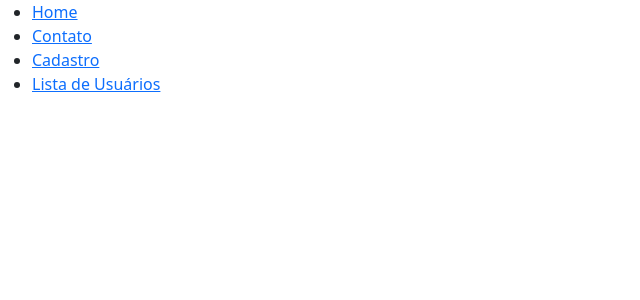
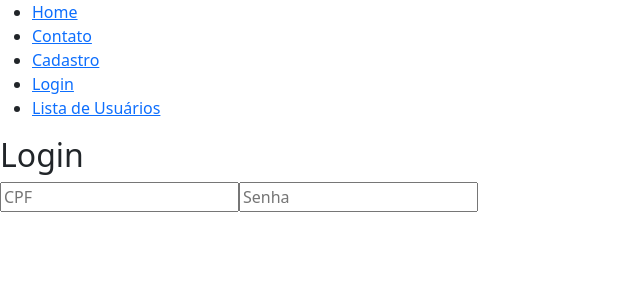
Before and after one commit to pollyana-valverde/sistemaElite, a React (Create React App) app in the folder frontend/: page /login in a window 1280 px wide. Shown: the top 300 px of the page, without its empty margins (0-640 px from the left). Built offline with nearby package versions, Linux system fonts and the light colour scheme.

Commit message:
Login em andamento

```diff
--- a/frontend/src/Components/Navegacao.jsx
+++ b/frontend/src/Components/Navegacao.jsx
@@ -16,6 +16,9 @@ const Header = () => {
             <Link to="/cadastro">Cadastro</Link>
           </li>
           <li>
+            <Link to="/login">Login</Link>
+          </li>
+          <li>
             <Link to="/listaUsuarios">Lista de Usuários</Link>
           </li>
         </ul>
--- /dev/null
+++ b/frontend/src/Pages/Login.js
@@ -0,0 +1,56 @@
+//Login de funcionário
+import React from "react";
+
+// // Rota para buscar um registro específico pelo ID
+// router.get('/cadastros/:cpf', (req, res) => {
+//     const { id } = req.params;
+//     connection.query('SELECT cpf, senha FROM cadastro WHERE cpf = ?', [cpf], (err, results) => {
+//       if (err) {
+//         console.error('Erro ao buscar o registro:', err);
+//         res.status(500).json({ error: 'Erro ao buscar o registro' });
+//         return;
+//       }
+//       if (results.length === 0) {
+//         res.status(404).json({ error: 'Registro não encontrado' });
+//         return;
+//       }
+//       res.json(results[0]);
+//     });
+//   });
+
+//   const handleSubmit = async (e) => {
+//     e.preventDefault();
+//     try {
+//       await axios.post('http://localhost:3001/cadastros', formData);
+//       alert('Cadastro criado com sucesso!');
+//       // Limpar o formulário após o envio bem-sucedido
+//       setFormData({
+//         nome: '',
+//         email: '',
+//         cpf: '',
+//         endereco: '',
+//         telefone: '',
+//         senha: ''
+//       });
+//     } catch (error) {
+//       console.error('Erro ao criar cadastro:', error);
+//       alert('Erro ao criar cadastro. Verifique o console para mais detalhes.');
+//     }
+//   };
+
+const Login = () => {
+    return (
+      <>
+        <div>
+          <h2>Login</h2>
+          {/* <form onSubmit={handleSubmit}> */}
+            <input type="text" name="cpf" placeholder="CPF"  />
+            <input type="password" name="senha" placeholder="Senha"  />
+          {/* </form> */}
+
+        </div>
+      </>
+    );
+  };
+
+  export default Login;
--- a/frontend/src/Routes.js
+++ b/frontend/src/Routes.js
@@ -3,6 +3,7 @@ import {Routes, Route} from "react-router-dom";
 import Home from "./Pages/Home";
 import Contato from "./Pages/Contato";
 import Cadastro from "./Pages/Cadastro";
+import Login from "./Pages/Login";
 import TabelaUsuarios from "./Pages/ListaUsuarios";
 
 const Rotas = () => {
@@ -10,6 +11,7 @@ const Rotas = () => {
     <>
       <Routes>
         <Route path="/" exact element={<Home />} />
+        <Route path="/login" element={<Login />} />
         <Route path="/contato" element={<Contato />} />
         <Route path="/cadastro" element={<Cadastro />} />
         <Route path="/listaUsuarios" element={<TabelaUsuarios />} />
```
